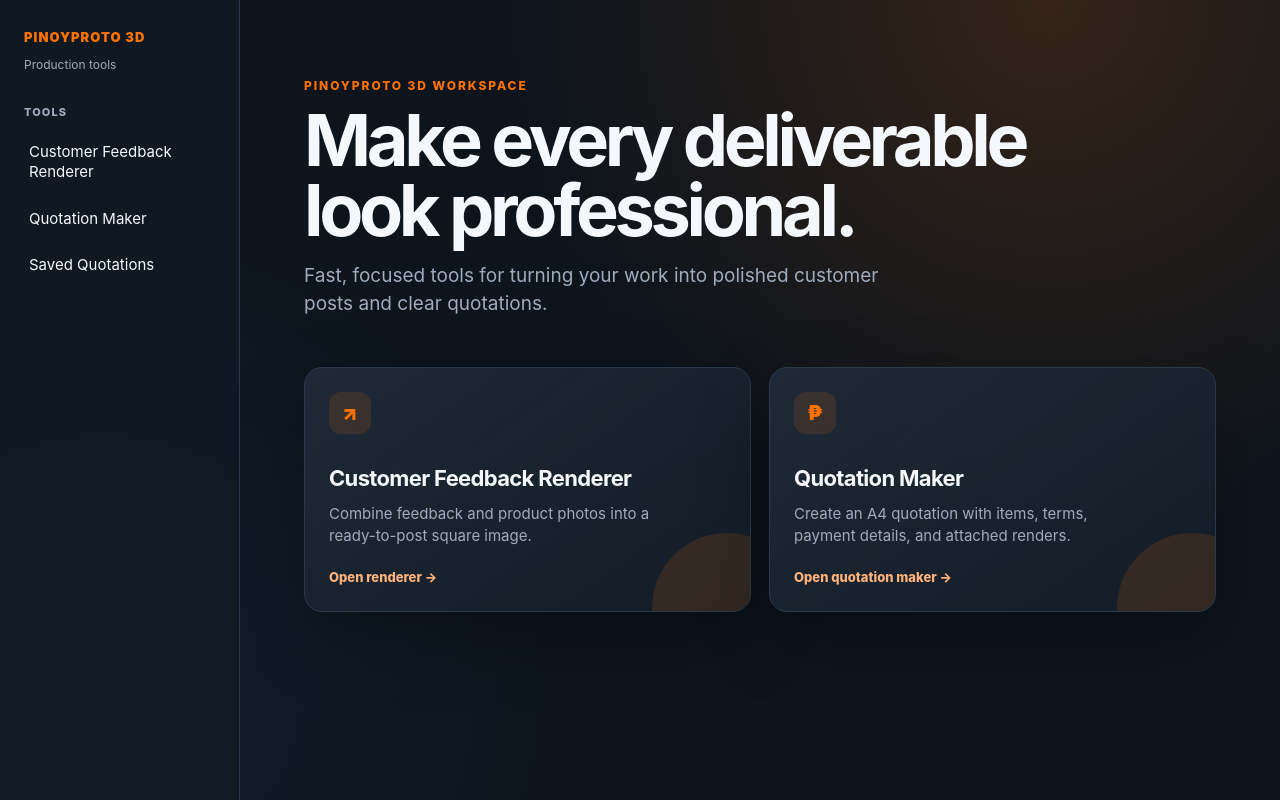
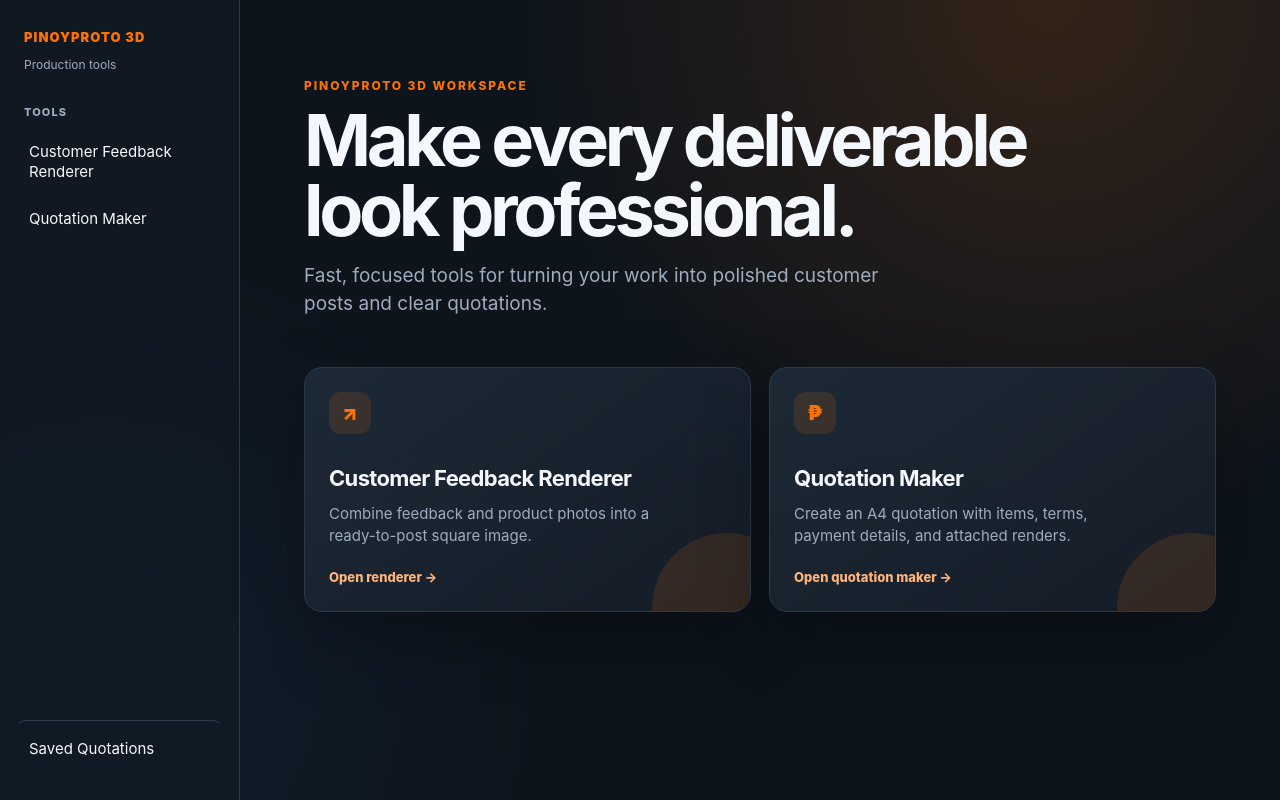
Before and after one commit to AdrianDesamero0825/pinoyproto3d-tools, a plain HTML site: page index.html in a window 1280 px wide. Drawn offline with Linux system fonts and the light colour scheme.

Commit message:
Anchor saved quotations in sidebar footer
Co-authored-by: Copilot <223556219+Copilot@users.noreply.github.com>

```diff
--- a/index.html
+++ b/index.html
@@ -30,7 +30,7 @@
       font: 15px/1.5 Inter, ui-sans-serif, system-ui, -apple-system, "Segoe UI", sans-serif;
     }
     .app { display: grid; grid-template-columns: 240px minmax(0, 1fr); min-height: 100vh; }
-    nav { padding: 28px 16px; border-right: 1px solid var(--line); background: rgba(17, 26, 36, .86); }
+    nav { display:flex; min-height:100vh; flex-direction:column; padding:28px 16px; border-right:1px solid var(--line); background:rgba(17,26,36,.86); }
     .brand { margin: 0 8px 8px; color: var(--orange); font-size: 13px; font-weight: 900; letter-spacing: .08em; text-transform: uppercase; }
     .brand-subtitle { margin: 0 8px 30px; color: var(--muted); font-size: 12px; }
     .nav-label { margin: 0 8px 9px; color: var(--muted); font-size: 11px; font-weight: 800; letter-spacing: .1em; text-transform: uppercase; }
@@ -39,6 +39,7 @@
       color: var(--ink); text-decoration: none; line-height: 1.35; transition: .2s ease;
     }
     .tool-link:hover, .tool-link:focus-visible { border-color: rgba(255, 114, 0, .45); background: var(--orange-soft); outline: none; transform: translateX(2px); }
+    .saved-link { margin-top:auto; padding-top:18px; border-top:1px solid var(--line); }
     main { width: min(100%, 1180px); margin:0 auto; padding:clamp(28px, 6vw, 78px) clamp(18px, 5vw, 64px); }
     .hero { max-width: 760px; }
     .eyebrow { color: var(--orange); font-size: 12px; font-weight: 800; letter-spacing: .16em; text-transform: uppercase; }
@@ -63,6 +64,7 @@
       .brand { flex: 0 0 auto; margin: 0 8px 0 0; }
       .brand-subtitle, .nav-label { display: none; }
       .tool-link { flex: 0 0 auto; padding: 10px 12px; font-size: 13px; white-space: nowrap; }
+      .saved-link { margin-top:0; padding-top:10px; border-top:0; }
       main { padding: 42px 20px 50px; }
       .tools-grid { grid-template-columns: 1fr; margin-top: 34px; }
     }
@@ -76,7 +78,7 @@
       <p class="nav-label">Tools</p>
       <a class="tool-link" href="tools/customer-feedback.html">Customer Feedback Renderer</a>
       <a class="tool-link" href="tools/quotation-maker.html">Quotation Maker</a>
-      <a class="tool-link" href="tools/quotation-records.html">Saved Quotations</a>
+      <a class="tool-link saved-link" href="tools/quotation-records.html">Saved Quotations</a>
     </nav>
     <main>
       <section class="hero">
```
